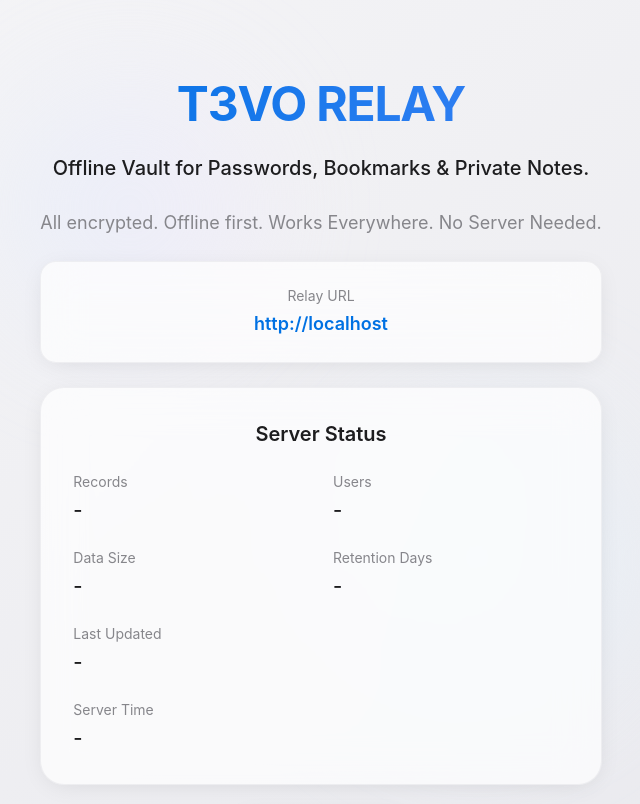
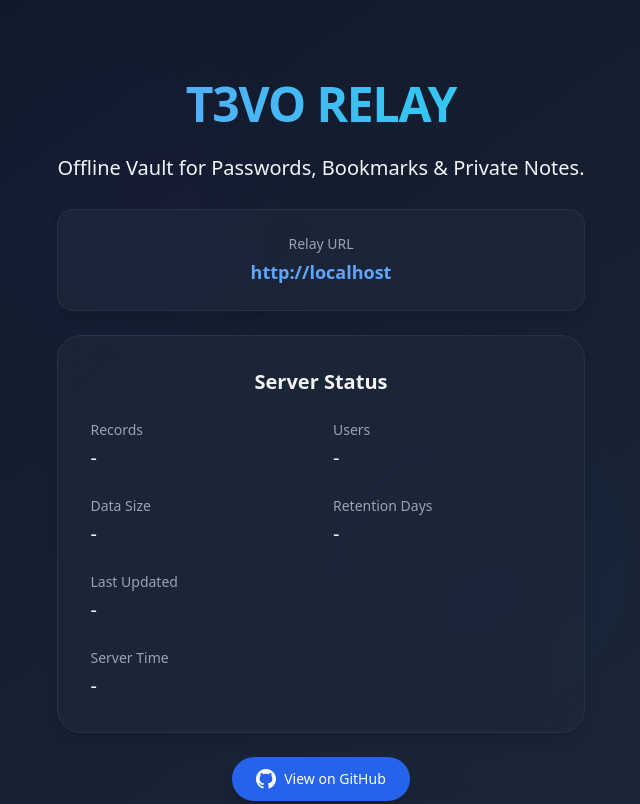
Before and after one commit to t3volabs/t3vo-relay, a website: page public/index.html in a window 1280 px wide. Shown: the top 804 px of the page, without its empty margins (319-959 px from the left). Drawn offline with nearby package versions, Linux system fonts and the light colour scheme; no server answers.

Commit message:
Implement dark mode styling and enhance UI elements for improved aesthetics

```diff
--- a/public/index.html
+++ b/public/index.html
@@ -1,5 +1,5 @@
 <!DOCTYPE html>
-<html lang="en">
+<html lang="en" class="dark">
   <head>
     <meta charset="UTF-8" />
     <meta name="viewport" content="width=device-width, initial-scale=1.0" />
@@ -7,49 +7,15 @@
     <script src="https://cdn.tailwindcss.com"></script>
     <script>
       tailwind.config = {
-        theme: {
-          extend: {
-            colors: {
-              apple: {
-                bg: "#f5f5f7",
-                surface: "#ffffff",
-                accent: "#0071e3",
-                "accent-hover": "#0077ed",
-                text: "#1d1d1f",
-                "text-secondary": "#86868b",
-                border: "#d2d2d7"
-              },
-            },
-            fontFamily: {
-              sans: [
-                "-apple-system",
-                "BlinkMacSystemFont",
-                "San Francisco",
-                "Segoe UI",
-                "Roboto",
-                "Helvetica Neue",
-                "sans-serif"
-              ],
-            },
-            boxShadow: {
-              'apple': '0 4px 24px -6px rgba(0, 0, 0, 0.1)',
-              'apple-hover': '0 8px 32px -8px rgba(0, 0, 0, 0.15)',
-            },
-          },
-        },
+        darkMode: "class",
       };
     </script>
     <style>
-      /* Subtle gradient background */
-      .bg-apple-gradient {
-        background: linear-gradient(145deg, #f5f5f7 0%, #e8e8ed 100%);
-      }
-
-      /* Frosted glass effect */
-      .frosted-glass {
-        backdrop-filter: blur(20px);
-        -webkit-backdrop-filter: blur(20px);
-        background-color: rgba(255, 255, 255, 0.7);
+      /* Frosted glass effect for dark theme */
+      .dark-glass {
+        backdrop-filter: blur(16px);
+        -webkit-backdrop-filter: blur(16px);
+        background-color: rgba(30, 41, 59, 0.7);
       }
 
       /* Subtle animations */
@@ -60,76 +26,70 @@
       .hover-scale:hover {
         transform: scale(1.02);
       }
+
+      /* Dark gradient background */
+      .bg-dark-gradient {
+        background: linear-gradient(145deg, #0f172a 0%, #1e293b 100%);
+      }
     </style>
   </head>
-  <body class="bg-apple-gradient text-apple-text font-sans antialiased min-h-screen">
+  <body class="bg-dark-gradient text-gray-100 font-sans antialiased min-h-screen">
     <div id="app">
       <div class="min-h-screen flex flex-col">
         <main class="flex-grow flex flex-col items-center justify-center px-6 py-12 md:py-20">
           <!-- Floating elements in background -->
-          <div class="absolute top-20 left-1/4 w-64 h-64 rounded-full bg-gradient-to-r from-blue-100 to-purple-100 opacity-40 blur-3xl -z-10"></div>
-          <div class="absolute bottom-20 right-1/4 w-80 h-80 rounded-full bg-gradient-to-r from-blue-50 to-sky-100 opacity-40 blur-3xl -z-10"></div>
+          <div class="absolute top-20 left-1/4 w-64 h-64 rounded-full bg-gradient-to-r from-blue-900/20 to-purple-900/20 opacity-30 blur-3xl -z-10"></div>
+          <div class="absolute bottom-20 right-1/4 w-80 h-80 rounded-full bg-gradient-to-r from-blue-900/20 to-sky-900/20 opacity-30 blur-3xl -z-10"></div>
 
           <div class="text-center max-w-3xl mx-auto mb-12 space-y-6">
-            <h2 class="text-4xl md:text-5xl font-bold mb-4 bg-gradient-to-r from-apple-accent to-blue-500 bg-clip-text text-transparent tracking-tight">
-              T3VO RELAY
-            </h2>
-            <p class="text-xl text-apple-text font-medium leading-relaxed mb-2">
-              Offline Vault for Passwords, Bookmarks & Private Notes.
-            </p>
-            <p class="text-lg text-apple-text-secondary mb-8 max-w-2xl mx-auto">
-              All encrypted. Offline first. Works Everywhere. No Server Needed.
-            </p>
+            <h2 class="text-4xl md:text-5xl font-bold mb-4 bg-gradient-to-r from-blue-400 to-cyan-400 bg-clip-text text-transparent tracking-tight">T3VO RELAY</h2>
+            <p class="text-xl text-gray-100 font-medium leading-relaxed mb-2">Offline Vault for Passwords, Bookmarks & Private Notes.</p>
 
             <!-- Relay URL Display -->
-            <div class="frosted-glass p-6 rounded-2xl shadow-apple hover-scale mb-8 border border-apple-border/30">
-              <p class="text-sm text-apple-text-secondary mb-1">Relay URL</p>
-              <p class="text-lg font-semibold text-apple-accent" id="relay-url"></p>
+            <div class="dark-glass p-6 rounded-2xl shadow-lg hover-scale mb-8 border border-slate-700/50">
+              <p class="text-sm text-gray-400 mb-1">Relay URL</p>
+              <p class="text-lg font-semibold text-blue-400" id="relay-url"></p>
             </div>
 
             <!-- Server Status -->
-            <div class="frosted-glass p-8 rounded-3xl shadow-apple hover-scale border border-apple-border/30">
-              <h3 class="text-xl font-semibold text-apple-text mb-6">Server Status</h3>
+            <div class="dark-glass p-8 rounded-3xl shadow-lg hover-scale border border-slate-700/50">
+              <h3 class="text-xl font-semibold text-gray-100 mb-6">Server Status</h3>
 
               <div class="grid grid-cols-1 md:grid-cols-2 gap-6 text-left">
                 <div class="space-y-1">
-                  <p class="text-apple-text-secondary text-sm">Records</p>
+                  <p class="text-gray-400 text-sm">Records</p>
                   <p class="text-xl font-medium" id="records">-</p>
                 </div>
 
                 <div class="space-y-1">
-                  <p class="text-apple-text-secondary text-sm">Users</p>
+                  <p class="text-gray-400 text-sm">Users</p>
                   <p class="text-xl font-medium" id="users">-</p>
                 </div>
 
                 <div class="space-y-1">
-                  <p class="text-apple-text-secondary text-sm">Data Size</p>
+                  <p class="text-gray-400 text-sm">Data Size</p>
                   <p class="text-xl font-medium" id="data-size">-</p>
                 </div>
 
                 <div class="space-y-1">
-                  <p class="text-apple-text-secondary text-sm">Retention Days</p>
+                  <p class="text-gray-400 text-sm">Retention Days</p>
                   <p class="text-xl font-medium" id="retention">-</p>
                 </div>
 
                 <div class="space-y-1 md:col-span-2">
-                  <p class="text-apple-text-secondary text-sm">Last Updated</p>
+                  <p class="text-gray-400 text-sm">Last Updated</p>
                   <p class="text-xl font-medium" id="last-updated">-</p>
                 </div>
 
                 <div class="space-y-1 md:col-span-2">
-                  <p class="text-apple-text-secondary text-sm">Server Time</p>
+                  <p class="text-gray-400 text-sm">Server Time</p>
                   <p class="text-xl font-medium" id="server-time">-</p>
                 </div>
               </div>
             </div>
 
             <!-- GitHub Link -->
-            <a
-              href="https://github.com/t3volabs/t3vo-relay"
-              target="_blank"
-              class="inline-flex items-center justify-center text-sm text-white transition-all bg-apple-accent hover:bg-apple-accent-hover px-6 py-3 rounded-full shadow-apple hover:shadow-apple-hover duration-300 mt-8 font-medium"
-            >
+            <a href="https://github.com/t3volabs/t3vo-relay" target="_blank" class="inline-flex items-center justify-center text-sm text-white transition-all bg-blue-600 hover:bg-blue-700 px-6 py-3 rounded-full shadow-lg hover:shadow-xl duration-300 mt-8 font-medium">
               <svg xmlns="http://www.w3.org/2000/svg" class="h-5 w-5 mr-2" fill="currentColor" viewBox="0 0 24 24">
                 <path
                   d="M12 0c-6.626 0-12 5.373-12 12 0 5.302 3.438 9.8 8.207 11.387.599.111.793-.261.793-.577v-2.234c-3.338.726-4.033-1.416-4.033-1.416-.546-1.387-1.333-1.756-1.333-1.756-1.089-.745.083-.729.083-.729 1.205.084 1.839 1.237 1.839 1.237 1.07 1.834 2.807 1.304 3.492.997.107-.775.418-1.305.762-1.604-2.665-.305-5.467-1.334-5.467-5.931 0-1.311.469-2.381 1.236-3.221-.124-.303-.535-1.524.117-3.176 0 0 1.008-.322 3.301 1.23.957-.266 1.983-.399 3.003-.404 1.02.005 2.047.138 3.006.404 2.291-1.552 3.297-1.23 3.297-1.23.653 1.653.242 2.874.118 3.176.77.84 1.235 1.911 1.235 3.221 0 4.609-2.807 5.624-5.479 5.921.43.372.823 1.102.823 2.222v3.293c0 .319.192.694.801.576 4.765-1.589 8.199-6.086 8.199-11.386 0-6.627-5.373-12-12-12z"
@@ -145,16 +105,16 @@
     <script>
       // Function to convert bytes to human readable format
       function formatBytes(bytes, decimals = 2) {
-        if (bytes === 0) return '0 Bytes';
-        if (!bytes) return '-';
+        if (bytes === 0) return "0 Bytes";
+        if (!bytes) return "-";
 
         const k = 1024;
         const dm = decimals < 0 ? 0 : decimals;
-        const sizes = ['Bytes', 'KB', 'MB', 'GB', 'TB', 'PB', 'EB', 'ZB', 'YB'];
+        const sizes = ["Bytes", "KB", "MB", "GB", "TB", "PB", "EB", "ZB", "YB"];
 
         const i = Math.floor(Math.log(bytes) / Math.log(k));
 
-        return parseFloat((bytes / Math.pow(k, i)).toFixed(dm)) + ' ' + sizes[i];
+        return parseFloat((bytes / Math.pow(k, i)).toFixed(dm)) + " " + sizes[i];
       }
 
       document.addEventListener("DOMContentLoaded", async () => {
```
